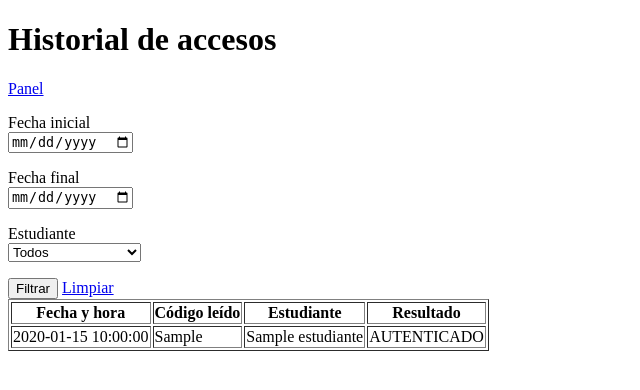
After one commit to PabloToapanta/BorradorVisual, a PHP site: page /controladores/historial.php in a window 1280 px wide. The commit adds this page. Shown: the top 390 px of the page, without its empty margins (0-640 px from the left). Run offline with PHP 8.4, Linux system fonts and the light colour scheme; the visitor is signed in with stand-in values (Sample User, id 1); tables that the repository leaves empty hold one stand-in row (values such as "Sample post").

Commit message:
Historial de accesos
Co-Authored-By: Claude Opus 5.5 <noreply@anthropic.com>

```diff
--- /dev/null
+++ b/controladores/historial.php
@@ -0,0 +1,34 @@
+<?php
+
+// Solo un administrador con sesión iniciada puede ver el historial.
+session_start();
+if (!isset($_SESSION['admin_id'])) {
+    header('Location: administradores.php');
+    exit;
+}
+
+require_once __DIR__ . '/../modelos/AccesoModelo.php';
+require_once __DIR__ . '/../modelos/EstudianteModelo.php';
+
+// Los filtros son opcionales y llegan por GET.
+$fechaInicio = $_GET['fecha_inicio'] ?? '';
+$fechaFin = $_GET['fecha_fin'] ?? '';
+$idEstudiante = (int) ($_GET['id_estudiante'] ?? 0);
+
+// Los estudiantes llenan el selector del filtro.
+$modeloEstudiante = new EstudianteModelo();
+$resultadoEstudiantes = $modeloEstudiante->listar(0);
+$estudiantes = [];
+while ($fila = $resultadoEstudiantes->fetch_assoc()) {
+    $estudiantes[] = $fila;
+}
+
+// Se consultan los accesos de más reciente a más antiguo.
+$modelo = new AccesoModelo();
+$resultado = $modelo->historial($fechaInicio, $fechaFin, $idEstudiante);
+$accesos = [];
+while ($fila = $resultado->fetch_assoc()) {
+    $accesos[] = $fila;
+}
+
+require __DIR__ . '/../vistas/historial/listar.php';
--- a/index.php
+++ b/index.php
@@ -8,6 +8,5 @@
     <h1>Sistema de control de acceso</h1>
     <p><a href="controladores/administradores.php">Iniciar sesión de administrador</a></p>
     <p><a href="controladores/accesos.php">Lectura RFID</a></p>
-    <p>El módulo de historial se añadirá por etapas.</p>
 </body>
 </html>
--- a/modelos/AccesoModelo.php
+++ b/modelos/AccesoModelo.php
@@ -30,4 +30,39 @@ class AccesoModelo
         $sentencia->bind_param('iiss', $idTarjeta, $idEstudiante, $codigoLeido, $resultado);
         $sentencia->execute();
     }
+
+    public function historial(string $fechaInicio, string $fechaFin, int $idEstudiante): mysqli_result
+    {
+        // La subconsulta deja el nombre vacío en las lecturas de tarjetas no registradas.
+        $sql = 'SELECT a.fecha_hora, a.codigo_leido, a.resultado, '
+            . '(SELECT e.nombres FROM estudiante e WHERE e.id = a.id_estudiante) AS estudiante '
+            . 'FROM acceso a WHERE 1 = 1';
+        $tipos = '';
+        $valores = [];
+
+        if ($fechaInicio !== '') {
+            $sql .= ' AND a.fecha_hora >= ?';
+            $tipos .= 's';
+            $valores[] = $fechaInicio;
+        }
+        if ($fechaFin !== '') {
+            // Se suma un día para incluir todo el día de la fecha final.
+            $sql .= ' AND a.fecha_hora < DATE_ADD(?, INTERVAL 1 DAY)';
+            $tipos .= 's';
+            $valores[] = $fechaFin;
+        }
+        if ($idEstudiante !== 0) {
+            $sql .= ' AND a.id_estudiante = ?';
+            $tipos .= 'i';
+            $valores[] = $idEstudiante;
+        }
+        $sql .= ' ORDER BY a.fecha_hora DESC, a.id DESC';
+
+        $sentencia = $this->conexion->prepare($sql);
+        if ($tipos !== '') {
+            $sentencia->bind_param($tipos, ...$valores);
+        }
+        $sentencia->execute();
+        return $sentencia->get_result();
+    }
 }
--- a/vistas/administradores/panel.php
+++ b/vistas/administradores/panel.php
@@ -10,6 +10,7 @@
     <h1>Panel de administrador</h1>
     <p><a href="estudiantes.php">Estudiantes</a></p>
     <p><a href="tarjetas.php">Tarjetas RFID</a></p>
+    <p><a href="historial.php">Historial de accesos</a></p>
     <form action="administradores.php" method="post">
         <input type="hidden" name="accion" value="salir">
         <button type="submit">Cerrar sesión</button>
--- /dev/null
+++ b/vistas/historial/listar.php
@@ -0,0 +1,59 @@
+<!DOCTYPE html>
+<html lang="es">
+
+<head>
+    <meta charset="UTF-8">
+    <title>Historial de accesos</title>
+</head>
+
+<body>
+    <h1>Historial de accesos</h1>
+    <p><a href="administradores.php">Panel</a></p>
+
+    <form action="historial.php" method="get">
+        <p>
+            <label for="fecha_inicio">Fecha inicial</label><br>
+            <input type="date" id="fecha_inicio" name="fecha_inicio" value="<?= htmlspecialchars($fechaInicio) ?>">
+        </p>
+        <p>
+            <label for="fecha_fin">Fecha final</label><br>
+            <input type="date" id="fecha_fin" name="fecha_fin" value="<?= htmlspecialchars($fechaFin) ?>">
+        </p>
+        <p>
+            <label for="id_estudiante">Estudiante</label><br>
+            <select id="id_estudiante" name="id_estudiante">
+                <option value="0">Todos</option>
+                <?php foreach ($estudiantes as $fila): ?>
+                    <option value="<?= (int) $fila['id'] ?>" <?php if ((int) $fila['id'] === $idEstudiante) { ?>selected<?php } ?>>
+                        <?= htmlspecialchars($fila['nombres']) ?>
+                    </option>
+                <?php endforeach; ?>
+            </select>
+        </p>
+        <button type="submit">Filtrar</button>
+        <a href="historial.php">Limpiar</a>
+    </form>
+
+    <table border="1">
+        <thead>
+            <tr>
+                <th>Fecha y hora</th>
+                <th>Código leído</th>
+                <th>Estudiante</th>
+                <th>Resultado</th>
+            </tr>
+        </thead>
+        <tbody>
+            <?php foreach ($accesos as $fila): ?>
+                <tr>
+                    <td><?= htmlspecialchars($fila['fecha_hora']) ?></td>
+                    <td><?= htmlspecialchars($fila['codigo_leido']) ?></td>
+                    <td><?= htmlspecialchars($fila['estudiante'] ?? 'No registrado') ?></td>
+                    <td><?= htmlspecialchars($fila['resultado']) ?></td>
+                </tr>
+            <?php endforeach; ?>
+        </tbody>
+    </table>
+</body>
+
+</html>
```
